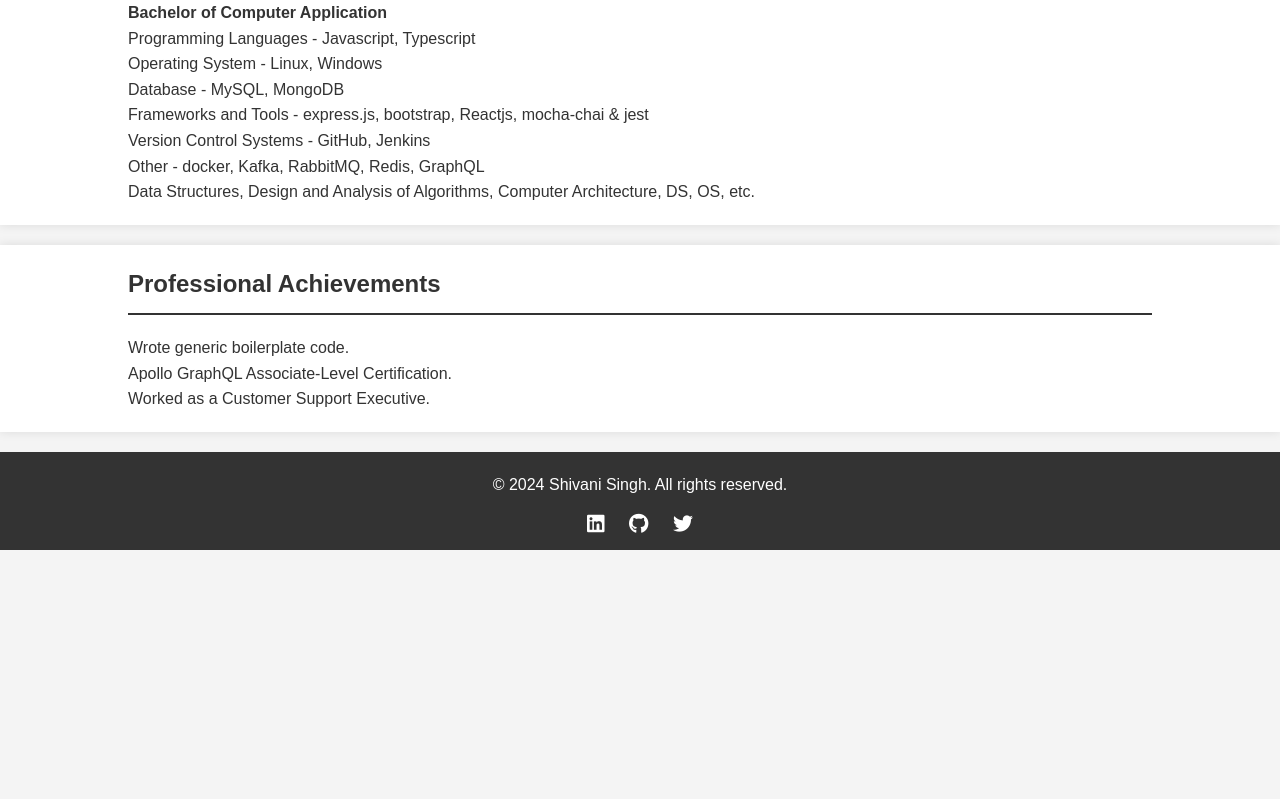
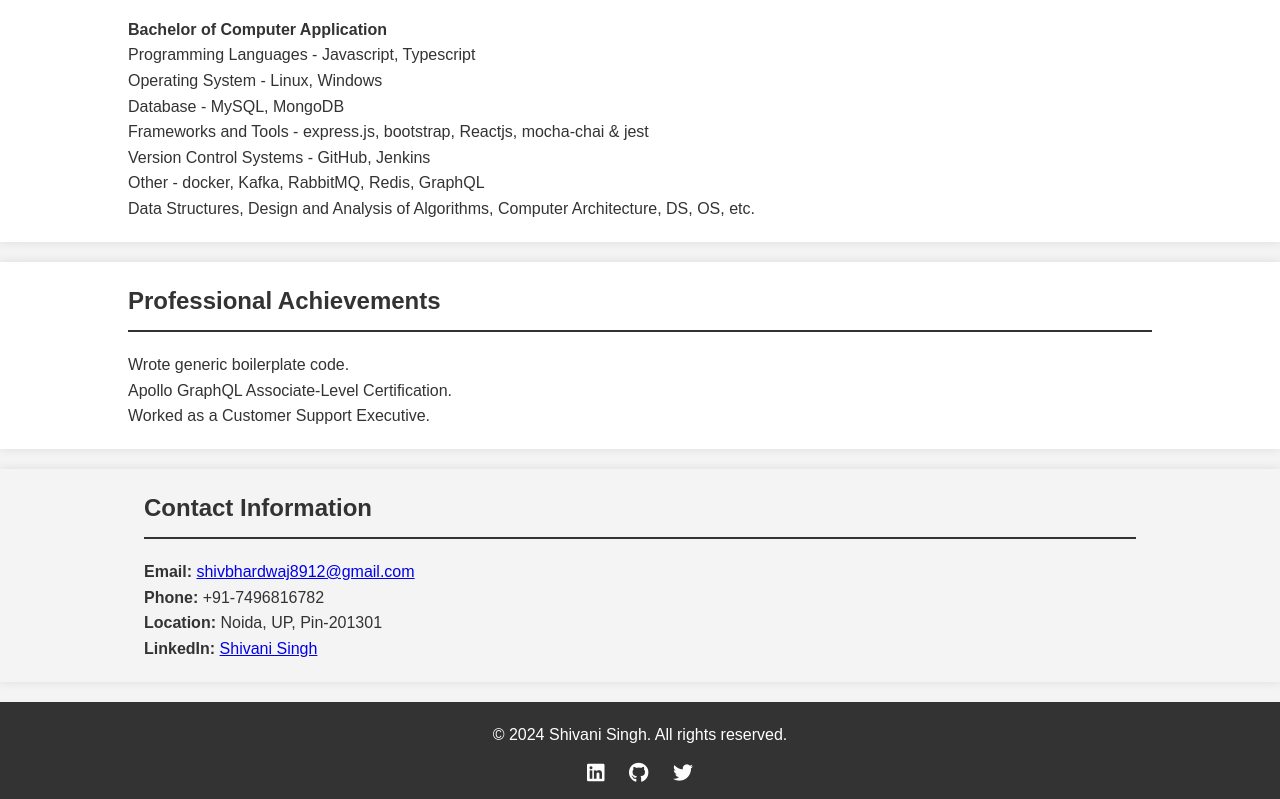
Before and after one commit to shivanis123/portfolio, a plain HTML site: page index.html in a window 1280 px wide. Shown: the part 1586-2385 px from the top of the page. Before the commit the page ends 2136 px from the top, so only its background shows below. Drawn offline with Linux system fonts and the light colour scheme.

Commit message:
Update portfolio with new design

```diff
--- a/index.html
+++ b/index.html
@@ -20,6 +20,7 @@
                     <li><a href="#experience">Experience</a></li>
                     <li><a href="#education">Education</a></li>
                     <li><a href="#achievements">Achievements</a></li>
+                    <li><a href="#contact">Contact</a></li>
                 </ul>
             </nav>
         </div>
@@ -97,11 +98,21 @@
         </div>
     </section>
 
+    <section id="contact" class="contact">
+        <div class="container">
+            <h2>Contact Information</h2>
+            <p><strong>Email:</strong> <a href="mailto:shivbhardwaj8912@gmail.com">shivbhardwaj8912@gmail.com</a></p>
+            <p><strong>Phone:</strong> +91-7496816782</p>
+            <p><strong>Location:</strong> Noida, UP, Pin-201301</p>
+            <p><strong>LinkedIn:</strong> <a href="https://www.linkedin.com/in/shivani-singh-a0105517a" target="_blank">Shivani Singh</a></p>
+        </div>
+    </section>
+
     <footer>
         <div class="container">
             <p>&copy; 2024 Shivani Singh. All rights reserved.</p>
             <div class="social-icons">
-                <a href="#"><i class="fab fa-linkedin"></i></a>
+                <a href="https://www.linkedin.com/in/shivani-singh-a0105517a" target="_blank"><i class="fab fa-linkedin"></i></a>
                 <a href="#"><i class="fab fa-github"></i></a>
                 <a href="#"><i class="fab fa-twitter"></i></a>
             </div>
--- a/style.css
+++ b/style.css
@@ -105,6 +105,12 @@ section h2 {
     margin-bottom: 20px;
 }
 
+/* Contact section styling */
+.contact {
+    background: #f4f4f4;
+    padding: 20px;
+}
+
 /* Footer styling */
 footer {
     background: #333;
```
